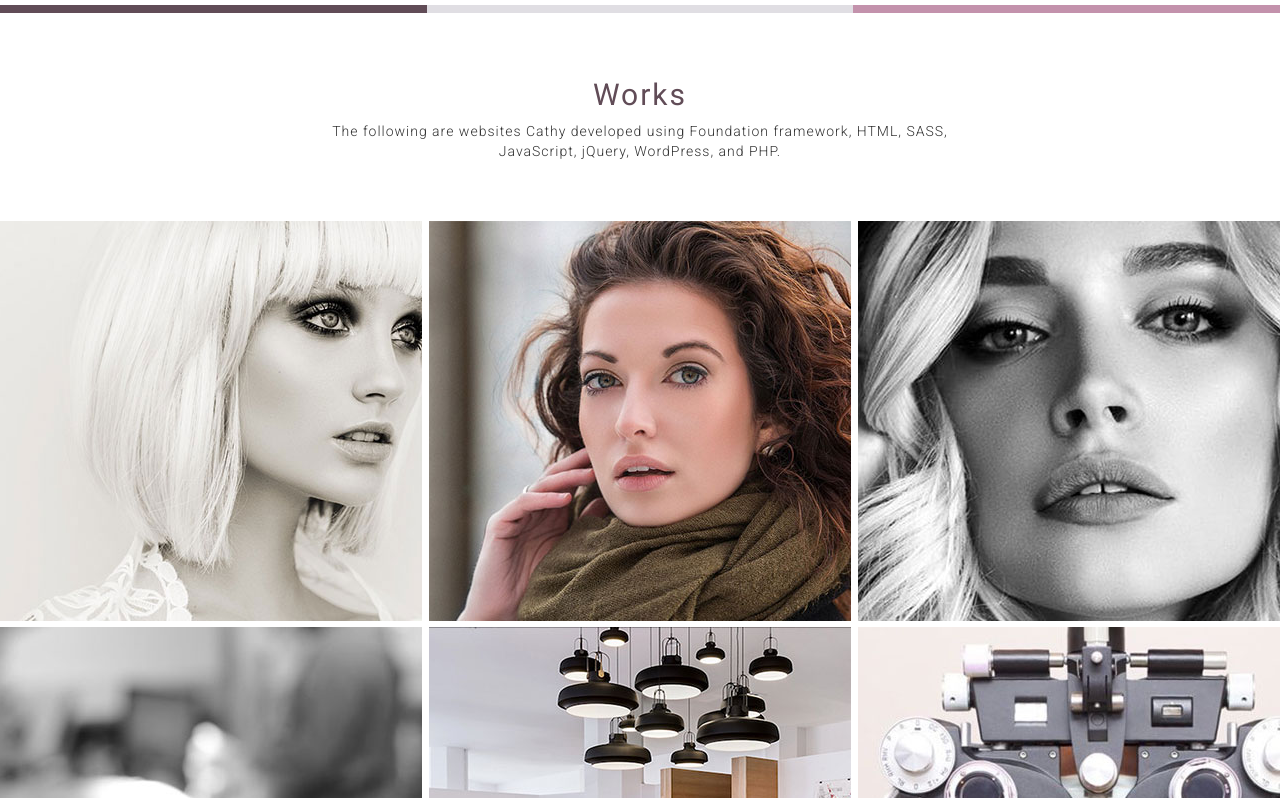
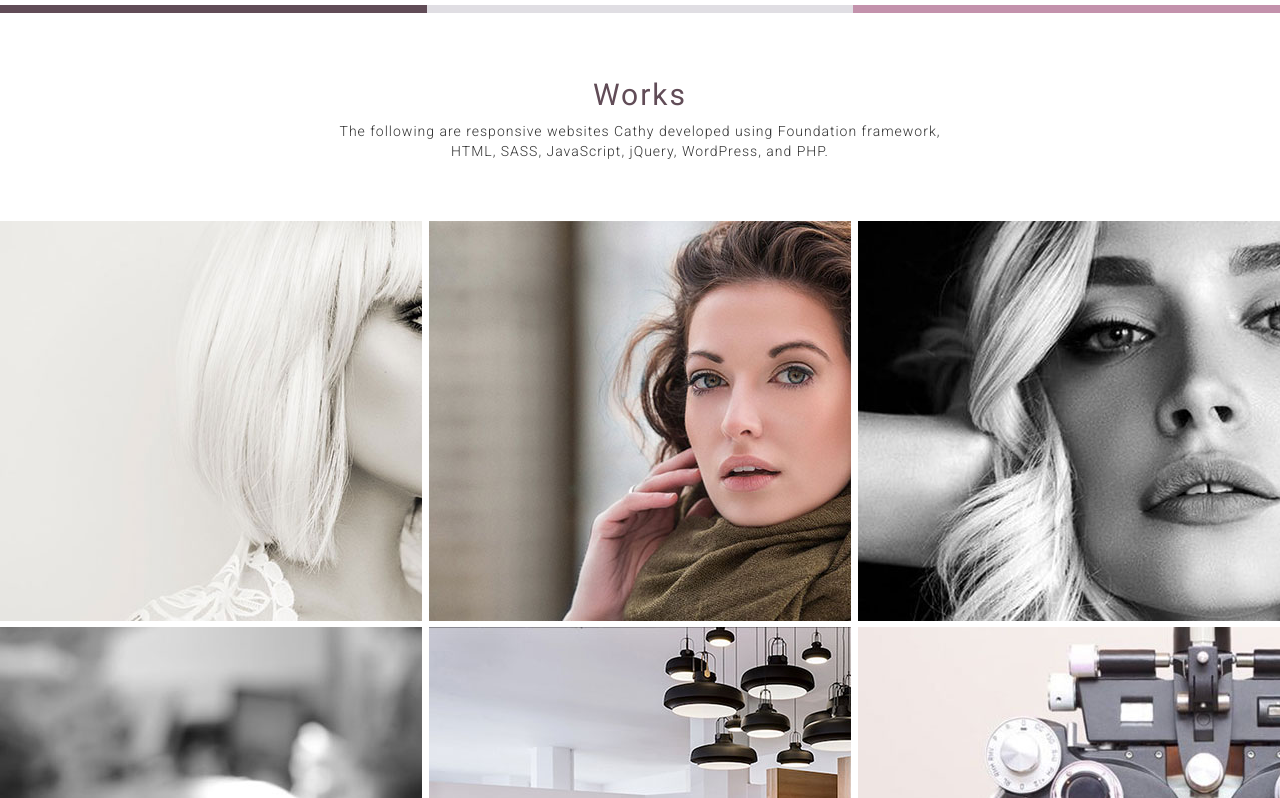
Before and after one commit to caathylee/cathyhlee-portfolio-site, a React (Create React App) app: page / in a window 1280 px wide. Shown: the part 802-1600 px from the top of the page. Built offline with nearby package versions, Linux system fonts and the light colour scheme.

Commit message:
Changed css to not have margin-left -25% for work images on large desktop

```diff
--- a/src/App.css
+++ b/src/App.css
@@ -106,7 +106,7 @@ footer {
     transform: translateX(-50%) translateY(50%); }
   .one-site:hover .bg-img {
     transform: scale(1.4); }
-  @media (min-width: 768px) {
+  @media (min-width: 768px) and (max-width: 992px) {
     .one-site .bg-img {
       margin-left: -25%; } }
   @media (min-width: 992px) {
--- a/src/components/Works.js
+++ b/src/components/Works.js
@@ -20,7 +20,7 @@ function WorkSites(props) {
   return (
     <div className="container-fluid" id="works">
 		<h2>Works</h2>
-      	<p>The following are websites Cathy developed using Foundation framework, HTML, SASS, JavaScript, jQuery, WordPress, and PHP.</p>
+      	<p>The following are responsive websites Cathy developed using Foundation framework, HTML, SASS, JavaScript, jQuery, WordPress, and PHP.</p>
       	{s3Sites}
     </div>
   );
--- a/src/partials/_home.scss
+++ b/src/partials/_home.scss
@@ -38,7 +38,7 @@
 		}
 	}
 	.bg-img {
-		@media (min-width: $break-small) {
+		@media (min-width: $break-small) and (max-width: $break-medium) {
 			margin-left: -25%;
 		}
 	}
```
